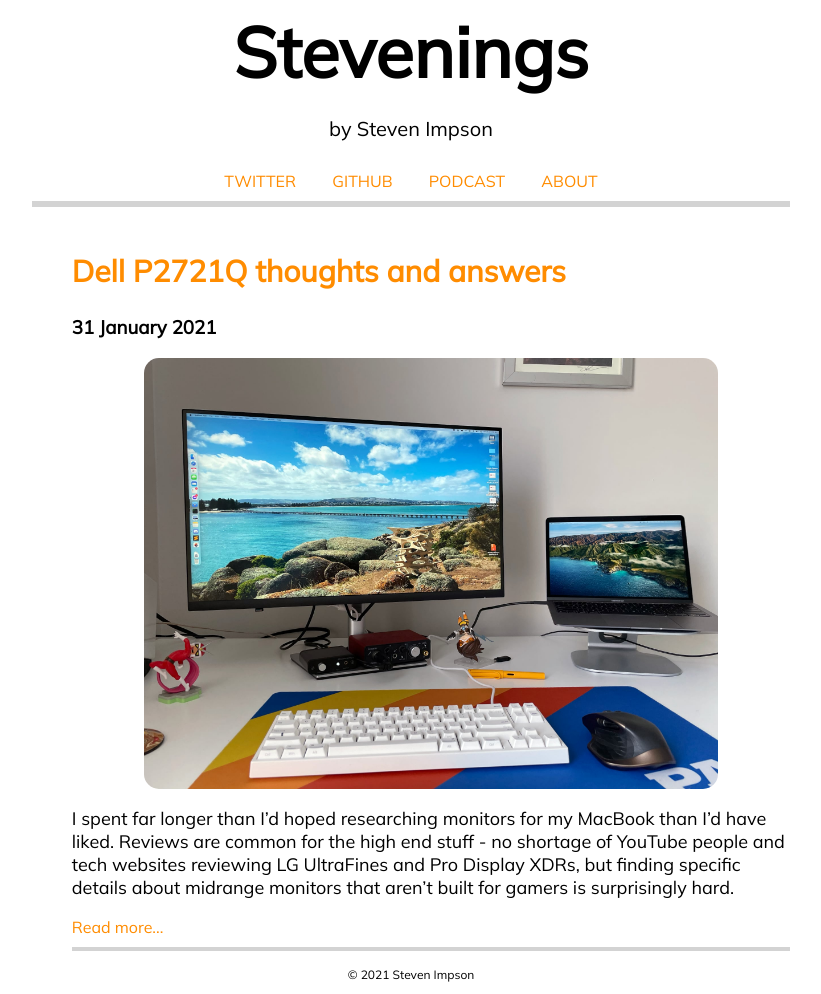
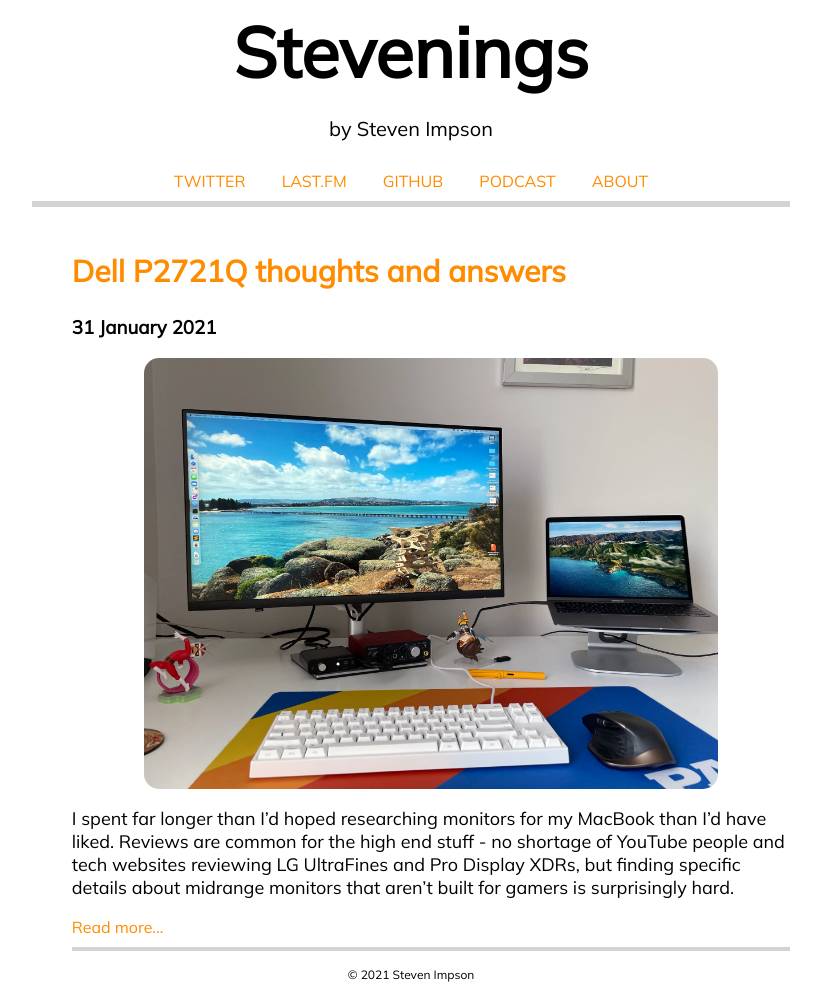
Before and after one commit to stevenimpson/stevenimpson.github.io, a Jekyll site: the page built from index.markdown, in a window 1280 px wide. Shown: the whole page, without its empty margins (229-1050 px from the left). Built offline with Jekyll 4.4.1, drawn with Linux system fonts in a browser that asks for light colours.

Commit message:
Added Last.fm to header, added DS Store to gitignore

```diff
--- a/_data/navigation.yml
+++ b/_data/navigation.yml
@@ -1,5 +1,7 @@
 - name: Twitter
   link: http://www.twitter.com/StevenImpson
+- name: Last.fm
+  link: http://www.last.fm/user/NinjaCatfish
 - name: Github
   link: http://www.github.com/StevenImpson
 - name: Podcast
```
Also changed, not shown: 1 other file.
